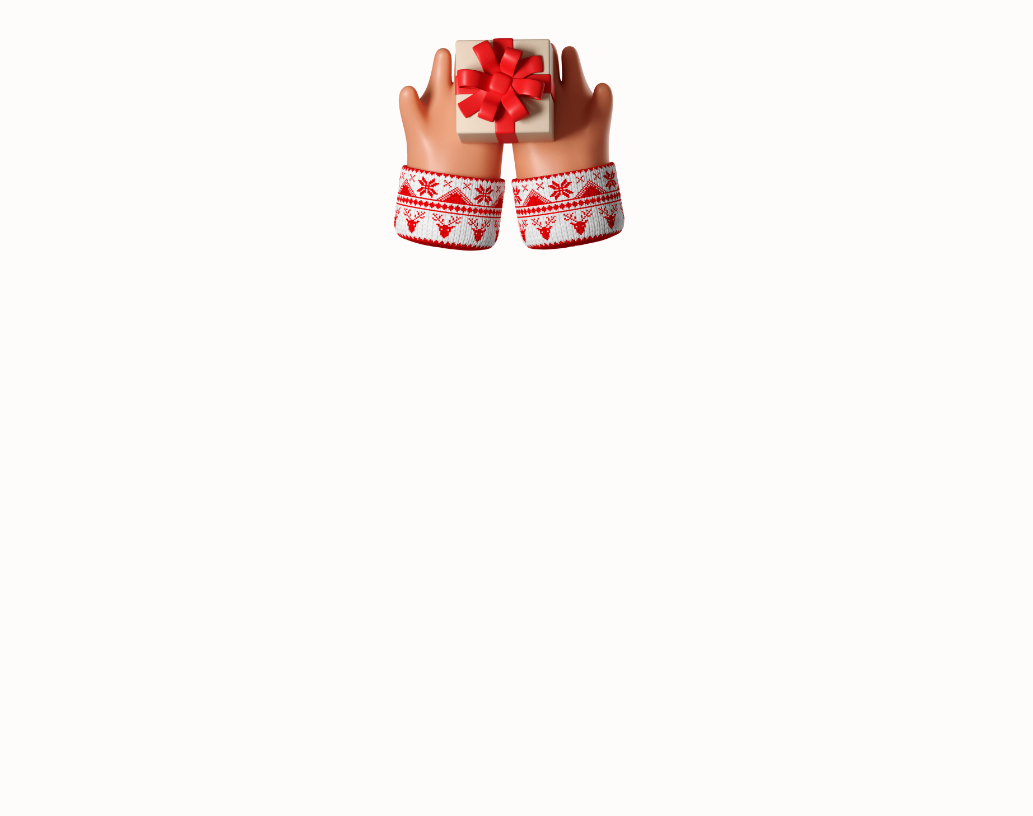
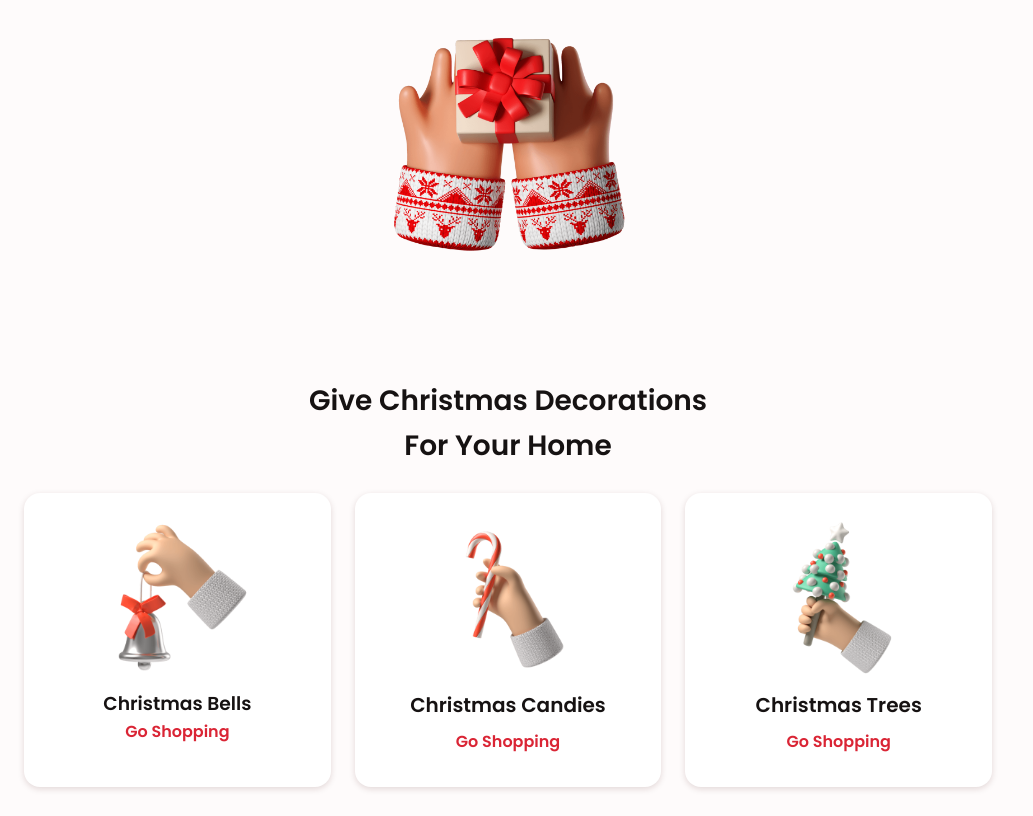
Before and after one commit to FakeStandard/responsive-christmas-shop, a plain HTML site: page index.html in a window 1280 px wide. Shown: the part 859-1675 px from the top of the page, without its empty margins (0-1033 px from the left). Before the commit the page ends 1462 px from the top, so only its background shows below. Drawn offline with nearby package versions, Linux system fonts and the light colour scheme.

Commit message:
add decorations

```diff
--- /dev/null
+++ b/assets/css/decorations.css
@@ -0,0 +1,24 @@
+.decoration-container {
+    grid-template-columns: repeat(auto-fit, minmax(220px, 1fr));
+}
+
+.decoration-data {
+    text-align: center;
+    padding: 1rem 1rem 2rem;
+    background-color: var(--container-color);
+    box-shadow: 0 2px 6px rgba(65, 11, 16, 0.15);
+    border-radius: 1rem;
+}
+
+.decoration-data:hover {
+    box-shadow: 0 3px 12px rgba(65, 11, 16, 0.15);
+}
+
+.decoration-img {
+    width: 180px;
+}
+
+.decoration-title {
+    font-size: var(--h3-font-size);
+    margin-bottom: var(--mb-1);
+}
--- a/assets/css/index.css
+++ b/assets/css/index.css
@@ -5,3 +5,4 @@
 @import "./scroll.css";
 @import "./home.css";
 @import "./share.css";
+@import "./decorations.css";
--- a/index.html
+++ b/index.html
@@ -72,7 +72,28 @@
         </section>
 
         <!--DECORATIONS-->
-        <section id="decorations" class="decorations section bd-container"></section>
+        <section id="decorations" class="decorations section bd-container">
+            <h2 class="section-title">Give Christmas Decorations <br> For Your Home</h2>
+            <div class="decoration-container bd-grid">
+                <div class="decoration-data">
+                    <img src="assets/img/decoration1.png" alt="" class="decoration-img">
+                    <h3 class="decoration__title">Christmas Bells</h3>
+                    <a href="#" class="button button-link">Go Shopping</a>
+                </div>
+
+                <div class="decoration-data">
+                    <img src="assets/img/decoration2.png" alt="" class="decoration-img">
+                    <h3 class="decoration-title">Christmas Candies</h3>
+                    <a href="#" class="button button-link">Go Shopping</a>
+                </div>
+
+                <div class="decoration-data">
+                    <img src="assets/img/decoration3.png" alt="" class="decoration-img">
+                    <h3 class="decoration-title">Christmas Trees</h3>
+                    <a href="#" class="button button-link">Go Shopping</a>
+                </div>
+            </div>
+        </section>
 
         <!--ACCESSORY-->
         <section id="accessory" class="accessory section bd-container"></section>
```
